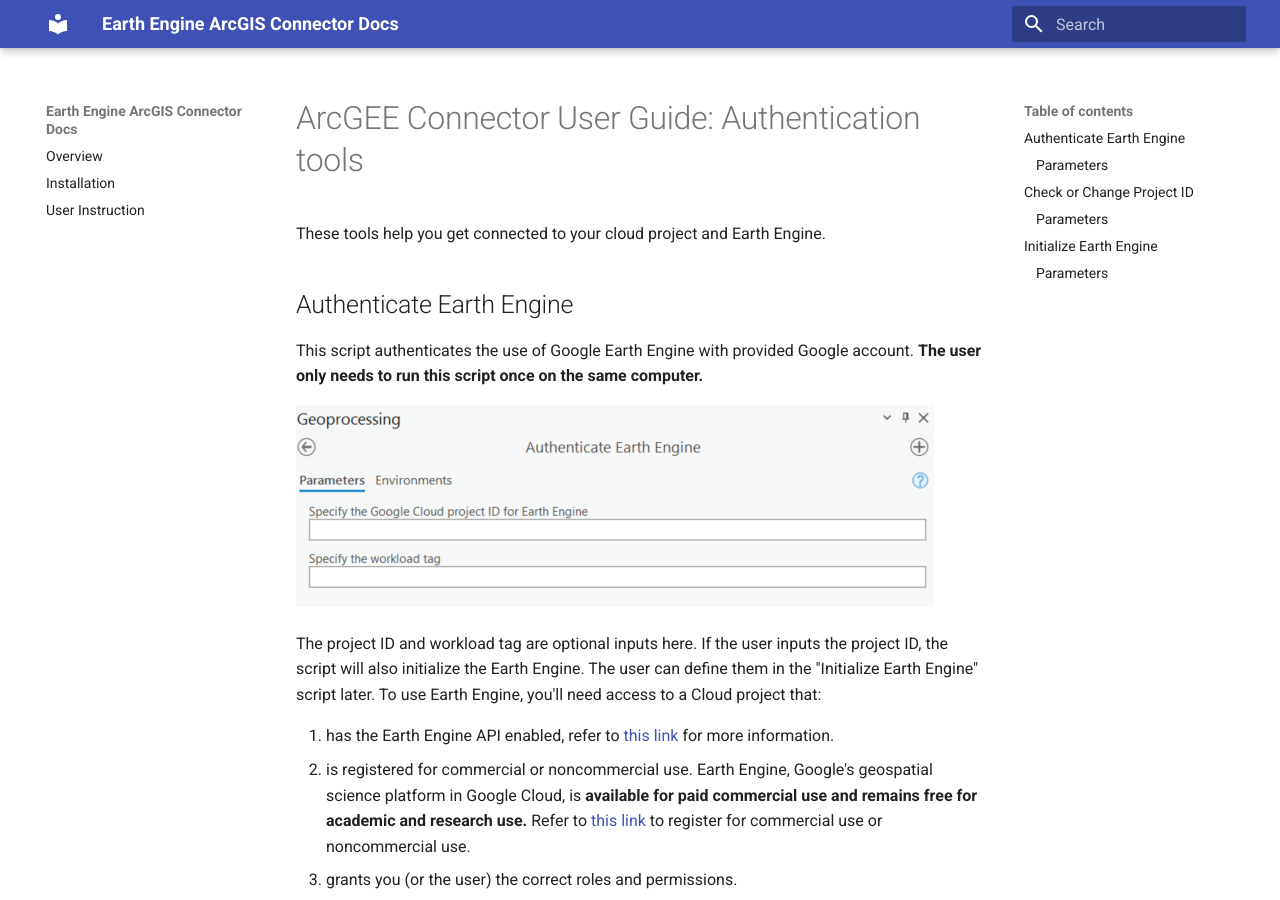
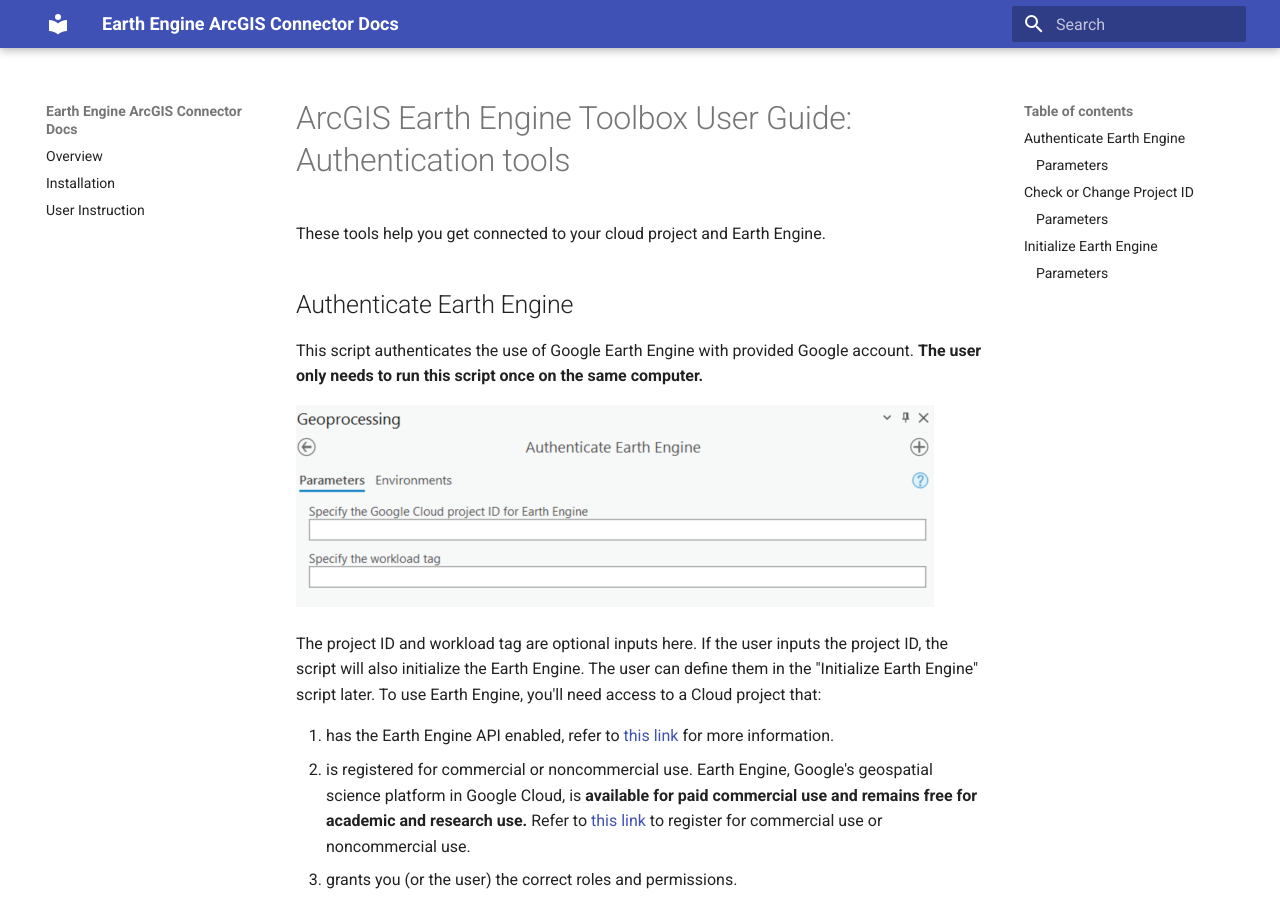
Before and after one commit to gee-community/arcgis-earthengine-toolbox, an MkDocs documentation site: the page built from docs/04 Authentication Tools.md, in a window 1280 px wide and 900 px high. Built offline with MkDocs 1.6.1 and Material for MkDocs 9.7.7, drawn with Linux system fonts in a browser that asks for light colours.

Commit message:
Update and rename authentication_tools.md to 04 Authentication Tools.md

```diff
--- a/docs/authentication_tools.md
+++ b/docs/04 Authentication Tools.md
@@ -1,4 +1,4 @@
-# ArcGEE Connector User Guide: Authentication tools
+# ArcGIS Earth Engine Toolbox User Guide: Authentication tools
 These tools help you get connected to your cloud project and Earth Engine.
 
 ## Authenticate Earth Engine
```
